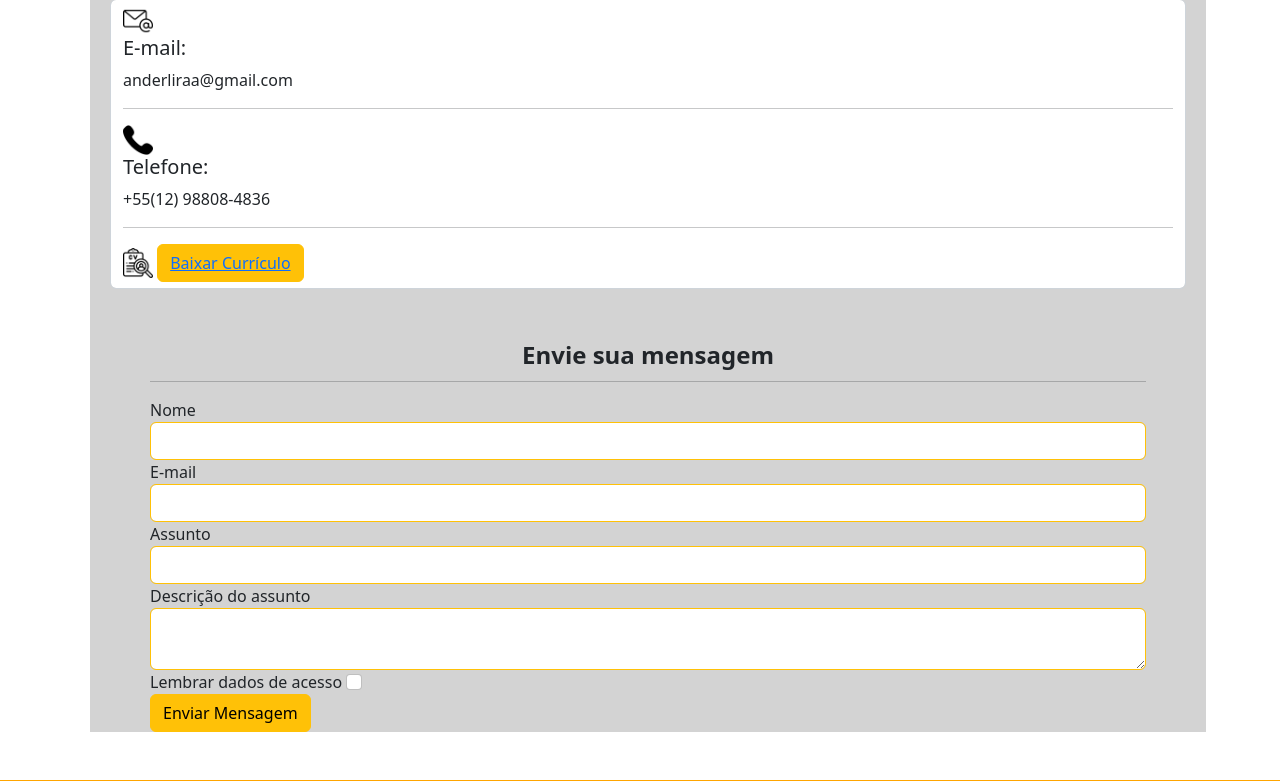
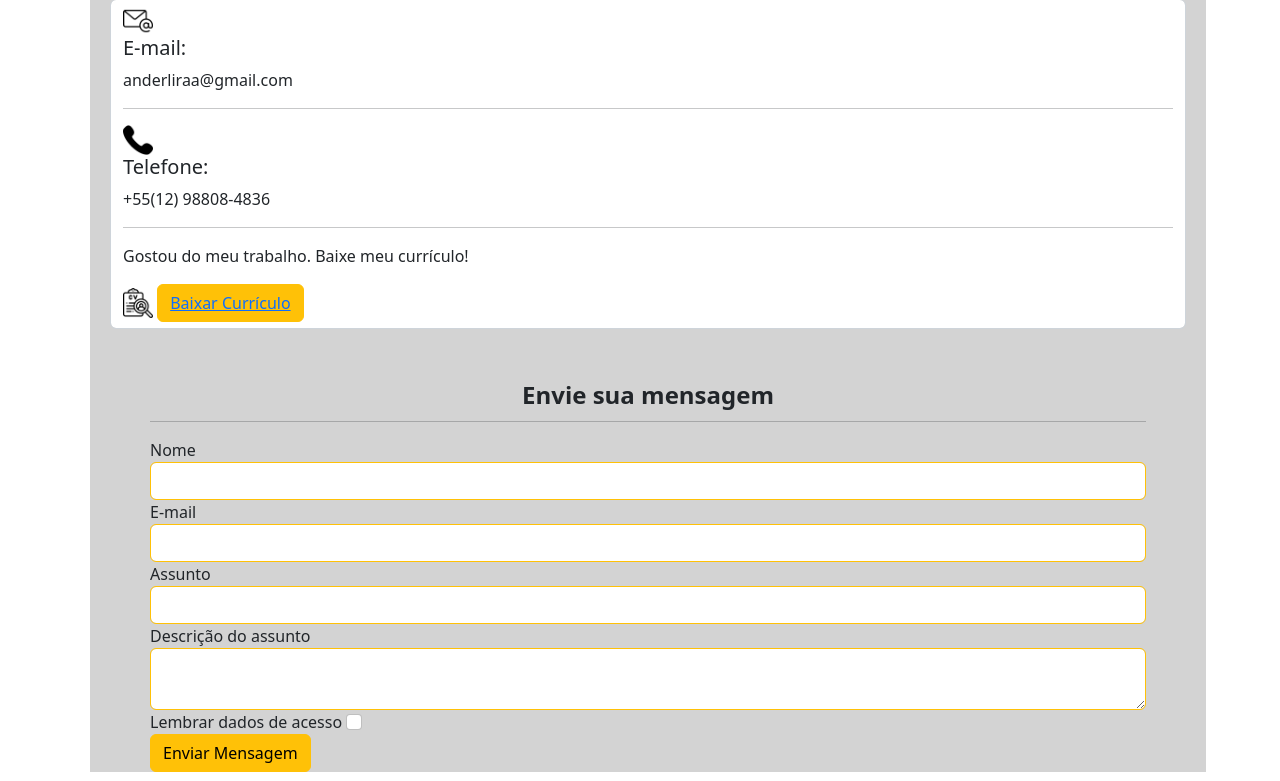
Before and after one commit to alira1984/ProjectFlask3, a Flask app: page /contato in a window 1280 px wide. Shown: the part 99-880 px from the top of the page. Run offline with Flask 2, Linux system fonts and the light colour scheme.

Commit message:
primeiro commit do portifólio

```diff
--- a/templates/contato.html
+++ b/templates/contato.html
@@ -13,6 +13,7 @@
             <h5>Telefone:</h5>
             <p> +55(12) 98808-4836</p>
             <hr>
+            <p>Gostou do meu trabalho. Baixe meu currículo!</p>
             <img src="../static/image/Icon_curriculo.png" alt="curriculo" width="30px">  <!- Função baixar currículo ->
             <button type="button" class="btn btn-warning"><a href="{{url_for('download_curriculo')}}">Baixar Currículo</a></button>
         </div>
```
Also changed, not shown: requirements.txt (added, +21 -0 lines), 2 other files.
